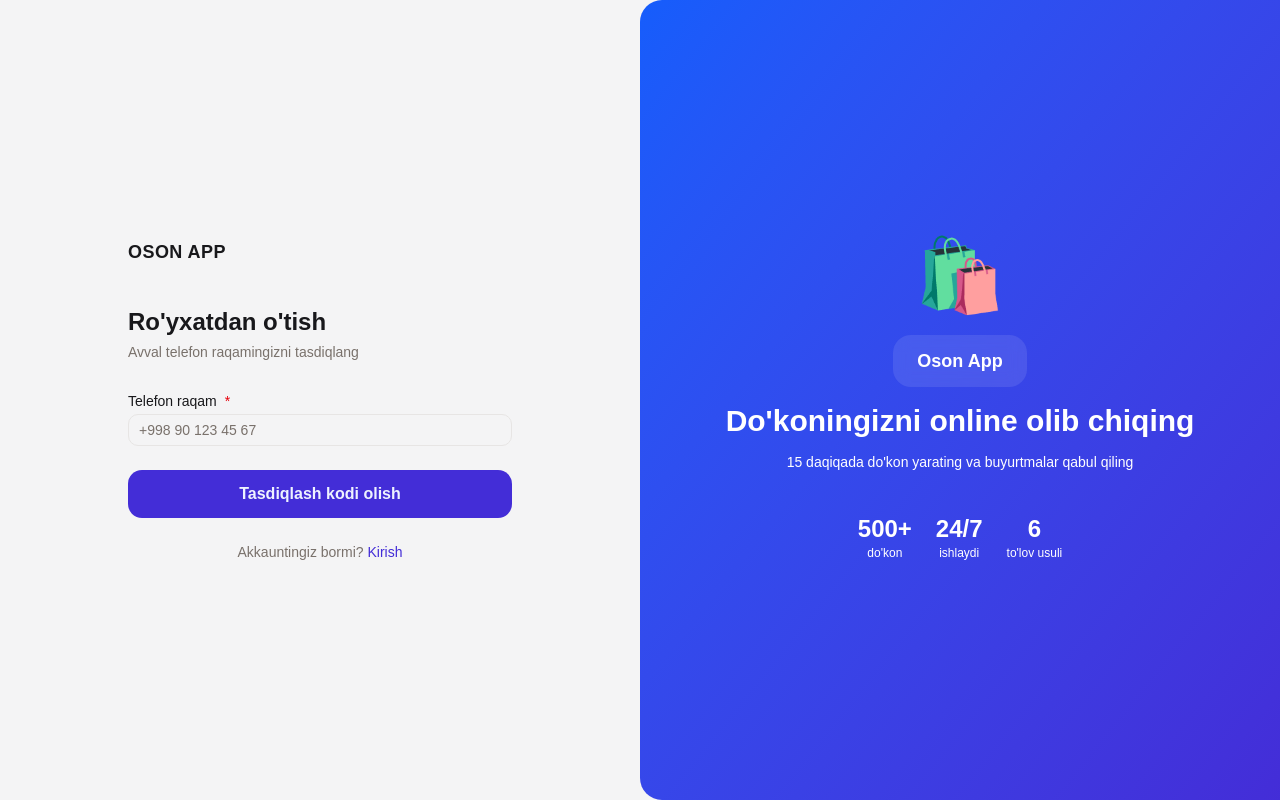
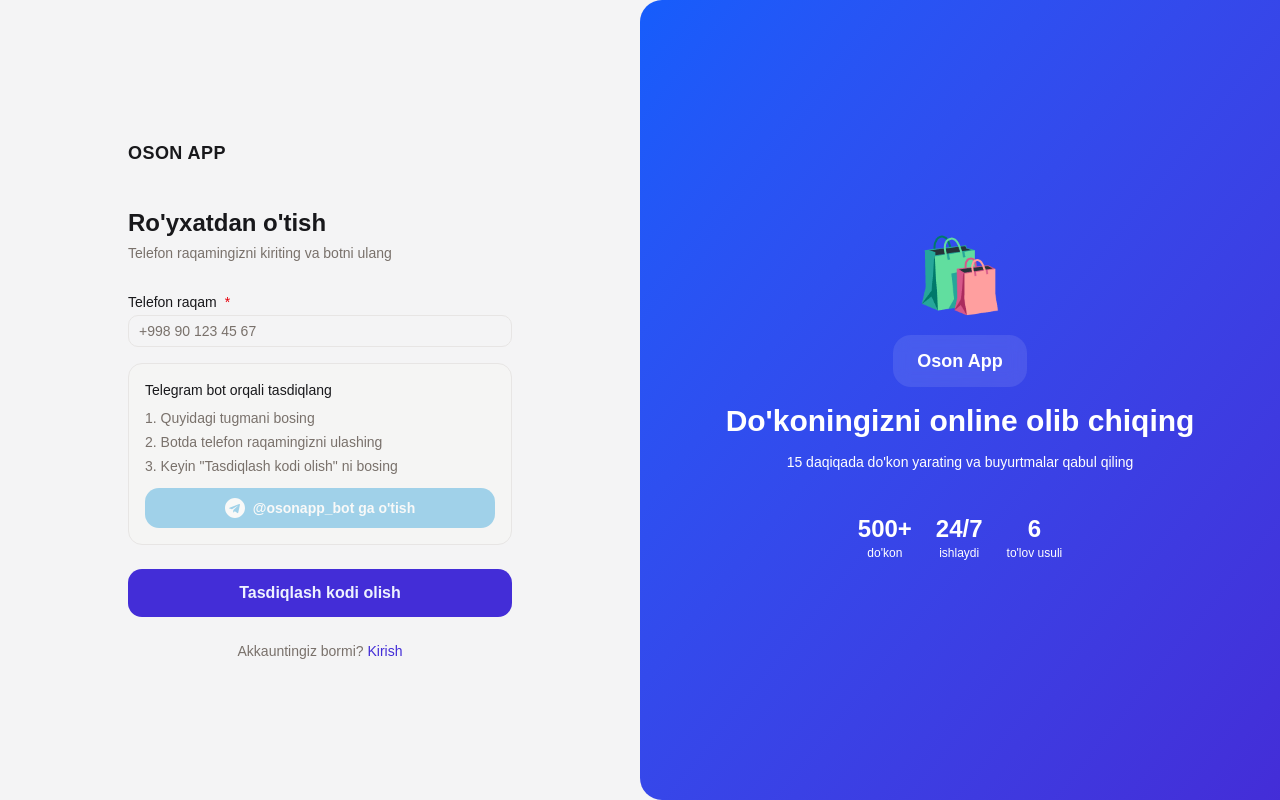
Before and after one commit to gosanjar/osonapp, a React (Vite) app: page /register in a window 1280 px wide. Built offline with nearby package versions, Linux system fonts and the light colour scheme; no server answers.

Commit message:
feat: auto-advance to OTP step when bot confirms phone number

```diff
--- a/src/pages/public/auth/register.tsx
+++ b/src/pages/public/auth/register.tsx
@@ -1,4 +1,4 @@
-import { useState } from "react"
+import { useState, useEffect, useRef } from "react"
 import { Link } from "react-router-dom"
 import { useForm, FormProvider } from "react-hook-form"
 import { useMutation } from "@tanstack/react-query"
@@ -38,6 +38,28 @@
 
   const phoneForm = useForm<PhoneForm>()
   const detailsForm = useForm<DetailsForm>()
+  const pollingRef = useRef<ReturnType<typeof setInterval> | null>(null)
+
+  useEffect(() => {
+    if (step !== "phone") return
+    const phoneValue = phoneForm.getValues("phone_number") || ""
+    if (!PHONE_PATTERN.test(phoneValue)) return
+
+    pollingRef.current = setInterval(async () => {
+      try {
+        const res = await AuthApi.checkPreReg(phoneValue)
+        if (res.data.ready) {
+          clearInterval(pollingRef.current!)
+          sendOtp.mutate(phoneValue)
+        }
+      } catch {
+        // ignore polling errors
+      }
+    }, 2500)
+
+    return () => { if (pollingRef.current) clearInterval(pollingRef.current) }
+  // eslint-disable-next-line react-hooks/exhaustive-deps
+  }, [step, phoneForm.watch("phone_number")])
 
   const sendOtp = useMutation({
     mutationFn: (phone_number: string) => AuthApi.sendRegisterOtp(phone_number),
@@ -74,23 +96,21 @@
 
   if (step === "phone") {
     const errorMsg = getApiError(sendOtp.error, "Xatolik yuz berdi")
-    const isBotError =
-      typeof errorMsg === "string" && errorMsg.includes("@osonapp_bot")
+    const phoneValue = phoneForm.watch("phone_number") || ""
+    const isPhoneValid = PHONE_PATTERN.test(phoneValue)
 
     return (
       <AuthLayout>
         <div className="mb-8">
           <h1 className="mb-1 text-2xl font-bold">Ro'yxatdan o'tish</h1>
           <p className="text-sm text-muted-foreground">
-            Avval telefon raqamingizni tasdiqlang
+            Telefon raqamingizni kiriting va botni ulang
           </p>
         </div>
 
         <FormProvider {...phoneForm}>
           <form
-            onSubmit={phoneForm.handleSubmit((d) =>
-              sendOtp.mutate(d.phone_number)
-            )}
+            onSubmit={phoneForm.handleSubmit((d) => sendOtp.mutate(d.phone_number))}
             className="space-y-4"
           >
             <FormControl<PhoneForm>
@@ -107,15 +127,16 @@
               <Input type="tel" placeholder="+998 90 123 45 67" />
             </FormControl>
 
-            {isBotError ? (
-              <div className="rounded-xl border border-border bg-muted p-4">
-                <ol className="mb-3 space-y-1 text-sm text-muted-foreground">
-                  <li>1. @osonapp_bot ga o'ting va /start bosing</li>
-                  <li>2. Telefon raqamingizni yuboring</li>
-                  <li>3. Keyin bu yerga qayting</li>
-                </ol>
+            <div className="rounded-xl border border-border bg-muted p-4">
+              <p className="mb-2 text-sm font-medium">Telegram bot orqali tasdiqlang</p>
+              <ol className="mb-3 space-y-1 text-sm text-muted-foreground">
+                <li>1. Quyidagi tugmani bosing</li>
+                <li>2. Botda telefon raqamingizni ulashing</li>
+                <li>3. Keyin "Tasdiqlash kodi olish" ni bosing</li>
+              </ol>
+              {isPhoneValid ? (
                 <a
-                  href={`https://t.me/osonapp_bot?start=${(phoneForm.getValues("phone_number") || "").replace(/\D/g, "")}`}
+                  href={`https://t.me/osonapp_bot?start=${phoneValue.replace(/\D/g, "")}`}
                   target="_blank"
                   rel="noopener noreferrer"
                   className="flex w-full items-center justify-center gap-2 rounded-xl bg-[#229ED9] py-2.5 text-sm font-semibold text-white transition-opacity hover:opacity-90"
@@ -123,12 +144,19 @@
                   <TelegramIcon />
                   @osonapp_bot ga o'tish
                 </a>
-              </div>
-            ) : errorMsg ? (
+              ) : (
+                <span className="flex w-full cursor-not-allowed items-center justify-center gap-2 rounded-xl bg-[#229ED9] py-2.5 text-sm font-semibold text-white opacity-40">
+                  <TelegramIcon />
+                  @osonapp_bot ga o'tish
+                </span>
+              )}
+            </div>
+
+            {errorMsg && (
               <p className="rounded-lg bg-destructive/10 px-4 py-2 text-sm text-destructive">
                 {errorMsg}
               </p>
-            ) : null}
+            )}
 
             <button
               type="submit"
@@ -189,27 +217,20 @@
       <FormProvider {...detailsForm}>
         <form
           onSubmit={detailsForm.handleSubmit((d) => register.mutate(d))}
+          autoComplete="off"
           className="space-y-4"
         >
           <div className="grid grid-cols-2 gap-3">
             <FormControl<DetailsForm> name="first_name" label="Ism" required>
-              <Input placeholder="Ali" />
+              <Input placeholder="Ali" autoComplete="given-name" />
             </FormControl>
-            <FormControl<DetailsForm>
-              name="last_name"
-              label="Familiya"
-              required
-            >
-              <Input placeholder="Karimov" />
+            <FormControl<DetailsForm> name="last_name" label="Familiya" required>
+              <Input placeholder="Karimov" autoComplete="family-name" />
             </FormControl>
           </div>
 
-          <FormControl<DetailsForm>
-            name="shop_name"
-            label="Do'kon nomi"
-            required
-          >
-            <Input placeholder="Mening do'konim" />
+          <FormControl<DetailsForm> name="shop_name" label="Do'kon nomi" required>
+            <Input placeholder="Mening do'konim" autoComplete="off" />
           </FormControl>
 
           <FormControl<DetailsForm>
@@ -218,7 +239,7 @@
             required
             rules={passwordRules}
           >
-            <Input type="password" placeholder="Kamida 8 ta belgi" />
+            <Input type="password" placeholder="Kamida 8 ta belgi" autoComplete="new-password" />
           </FormControl>
 
           <FormControl<DetailsForm>
@@ -227,7 +248,7 @@
             required
             rules={{ validate: (v) => v === pw || "Parollar mos kelmadi" }}
           >
-            <Input type="password" placeholder="••••••••" />
+            <Input type="password" placeholder="••••••••" autoComplete="new-password" />
           </FormControl>
 
           {errorMsg && (
--- a/src/shared/api/auth.ts
+++ b/src/shared/api/auth.ts
@@ -80,6 +80,14 @@
     })
   }
 
+  static async checkPreReg(phone_number: string) {
+    return await request<ApiResponse<{ ready: boolean }>>({
+      method: "POST",
+      url: "/auth/check-pre-reg/",
+      data: { phone_number },
+    })
+  }
+
   static async logout() {
     return await request<ApiResponse<object>>({ method: "POST", url: "/auth/logout/" })
   }
```
